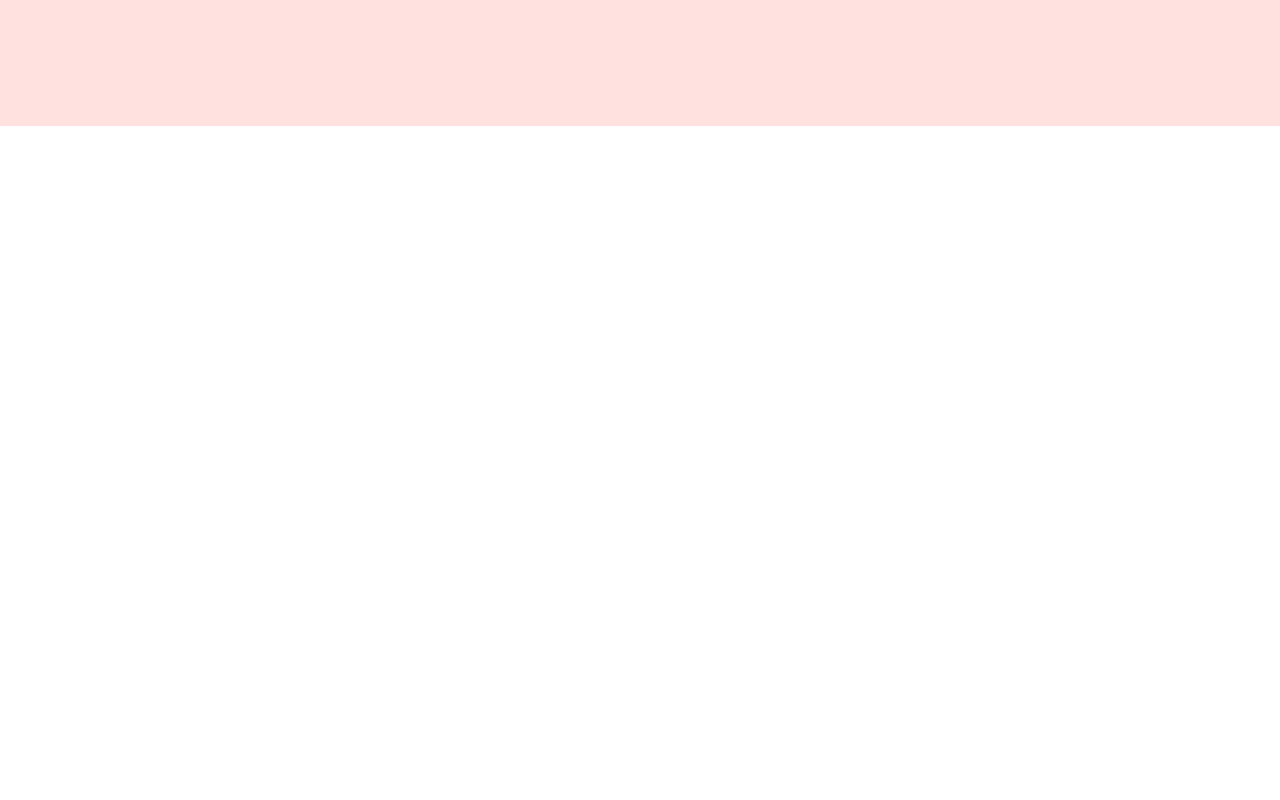
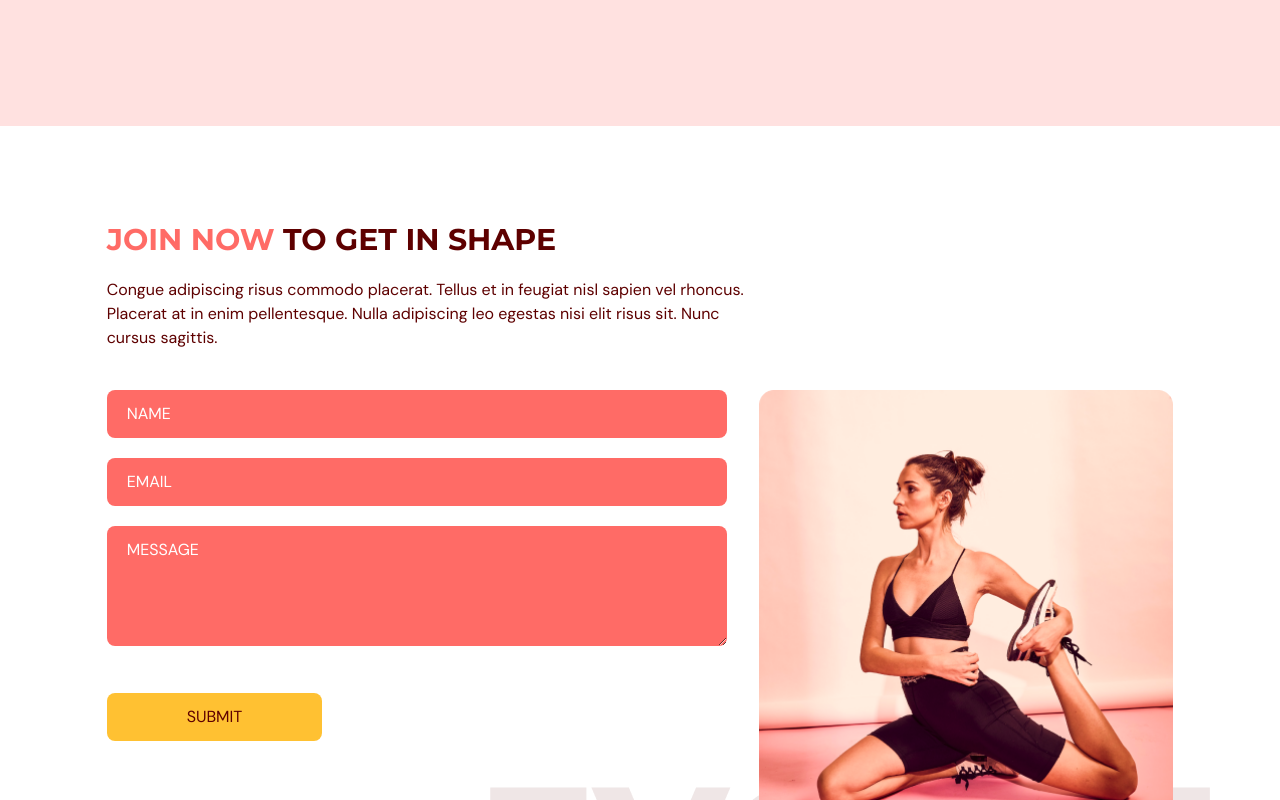
Before and after one commit to iamlydial/wellness-gym, a React (Vite) app: page / in a window 1280 px wide. Shown: the part 2840-3640 px from the top of the page. Before the commit the page ends 2966 px from the top, so only its background shows below. Built offline with nearby package versions, Linux system fonts and the light colour scheme.

Commit message:
added contact us section

```diff
--- a/package.json
+++ b/package.json
@@ -14,7 +14,8 @@
     "framer-motion": "^10.16.4",
     "react": "^18.2.0",
     "react-anchor-link-smooth-scroll": "^1.0.12",
-    "react-dom": "^18.2.0"
+    "react-dom": "^18.2.0",
+    "react-hook-form": "^7.47.0"
   },
   "devDependencies": {
     "@types/node": "^20.8.2",
--- a/src/App.tsx
+++ b/src/App.tsx
@@ -1,6 +1,7 @@
 import Navbar from "@/scenes/navbar";
 import { useEffect, useState } from "react";
 import { SelectedPage } from "@/shared/types";
+import ContactUs from "@/scenes/contactUs"
 import Home from '@/scenes/home';
 import Benefits from '@/scenes/benefits';
 import OurClasses from '@/scenes/ourClasses'
@@ -35,6 +36,7 @@
         <Home setSelectedPage={setSelectedPage} />
         <Benefits setSelectedPage={setSelectedPage} />
         <OurClasses setSelectedPage={setSelectedPage} />
+        <ContactUs setSelectedPage={setSelectedPage} />
       </div>
 
     </>
--- /dev/null
+++ b/src/scenes/contactUs/index.tsx
@@ -0,0 +1,150 @@
+import { SelectedPage } from "@/shared/types"
+import { motion } from "framer-motion"
+import {useForm} from "react-hook-form"
+import ContactUsPagegraphic from '@/assets/ContactUsPageGraphic.png'
+import HText from "@/shared/HText"
+
+type Props = {
+    setSelectedPage:( value: SelectedPage) => void
+}
+
+const ContactUs = ({setSelectedPage}: Props) => {
+
+    const inputStyles = `mb-5 w-full rounded-lg bg-primary-500 px-5 py-3 placeholder-white`
+
+    const {
+        register,
+        trigger,
+        formState: { errors }
+    } = useForm();
+
+    const onSubmit = async (e:any) => {
+        const isValid = await trigger();
+        if (!isValid) {
+            e.preventDefault();
+        }
+    }
+
+  return (
+    <section id="contactus" className="mx-auto w-5/6 pt-24 pb-32">
+        <motion.div onViewportEnter={() => setSelectedPage(SelectedPage.ContactUs)}>
+            {/* HEADER */}
+            <motion.div
+            className="md:w-3/5"
+            initial="hidden"
+            whileInView="visible"
+            viewport={{once: true, amount:0.5}}
+            transition={{duration:0.5}}
+            variants={{
+                hidden: { opacity: 0, x: -50},
+                visible: { opacity: 1, x: 0}
+            }}>
+                <HText>
+                    <span className="text-primary-500">JOIN NOW</span> TO GET IN SHAPE
+                </HText>
+                <p className="my-5">Congue adipiscing risus commodo placerat. Tellus et in feugiat nisl
+            sapien vel rhoncus. Placerat at in enim pellentesque. Nulla
+            adipiscing leo egestas nisi elit risus sit. Nunc cursus sagittis.</p>
+            </motion.div>
+            {/* FORM & IMAGE */}
+            <div className="mt-10 justify-between gap-8 md:flex">
+                <motion.div
+                    className="mt-10 basis-3/5 md:mt-0"
+                    initial="hidden"
+                    whileInView="visible"
+                    viewport={{once: true, amount:0.5}}
+                    transition={{duration: 0.5}}
+                    variants={{
+                        hidden: { opacity: 0, y: 50},
+                        visible: { opacity: 1, y:0 },
+                    }}
+                >
+                    <form
+                        target="_blank"
+                        onSubmit={onSubmit}
+                        method= "POST"
+                        action="https://formsubmit.co/el/tuneti"
+                    >
+                        <input
+                            className={inputStyles}
+                            type="text"
+                            placeholder="NAME"
+                            {...register("name", {
+                                required: true,
+                                maxLength: 100,
+                            })}
+                        />
+                        {errors.name && (
+                            <p className="mt-1 text-primary-500">
+                                {errors.name.type === "required" && "This field is required."}
+                                {errors.name.type === "maxLength" && "Max Length is 100 characters"}
+                            </p>
+                        )}
+                        <input
+                            className={inputStyles}
+                            type="text"
+                            placeholder="EMAIL"
+                            {...register("email", {
+                                required: true,
+                                maxLength: 100,
+                                pattern: /^[A-Z0-9.%+-]+@[A-Z0-9.-]+\.[A-Z]{2,}$/i,
+                            })}
+                        />
+                        {errors.email && (
+                            <p className="mt-1 text-primary-500">
+                                {errors.email.type === "required" && "This field is required."}
+                                {errors.email.type === "pattern" && "Invalid email address"}
+                            </p>
+                        )}
+                        <textarea
+                            className={inputStyles}
+                            rows={4}
+                            cols={50}
+                            placeholder="MESSAGE"
+                            {...register("message", {
+                                required: true,
+                                maxLength: 2000,
+                            })}
+                        />
+                        {errors.message && (
+                            <p className="mt-1 text-primary-500">
+                                {errors.message.type === "required" && "This field is required."}
+                                {errors.message.type === "maxLength" && "Max Length is 2000 characters"}
+                            </p>
+                        )}
+
+                        <button
+                            type="submit"
+                            className="mt-5 rounded-lg bg-secondary-500 px-20 py-3 transition duration-500 hover:text-white"
+                        >
+                            SUBMIT
+                        </button>
+                    </form>
+                </motion.div>
+                <motion.div
+                    className="relative mt-16 basis-2/5 md:mt-0"
+                    initial="hidden"
+                    whileInView="visible"
+                    viewport={{once:true, amount:0.5}}
+                    transition={{delay: 0.2, duration:0.5 }}
+                    variants={{
+                        hidden: {opacity: 0, y:50},
+                        visible: {opacity: 1, y:0},
+                    }}
+                >
+                    <div className="md:before:content-evolvetext w-full before:absolute before:-bottom-20 before:-right-10 before:z-[-1]">
+                        <img
+                            className="w-full"
+                            alt="contact-us-page-graphic"
+                            src={ContactUsPagegraphic} />
+                    </div>
+
+                </motion.div>
+
+            </div>
+        </motion.div>
+    </section>
+  )
+}
+
+export default ContactUs
```
Also changed, not shown: 1 other file (tests, documents, lock files or other folders).
